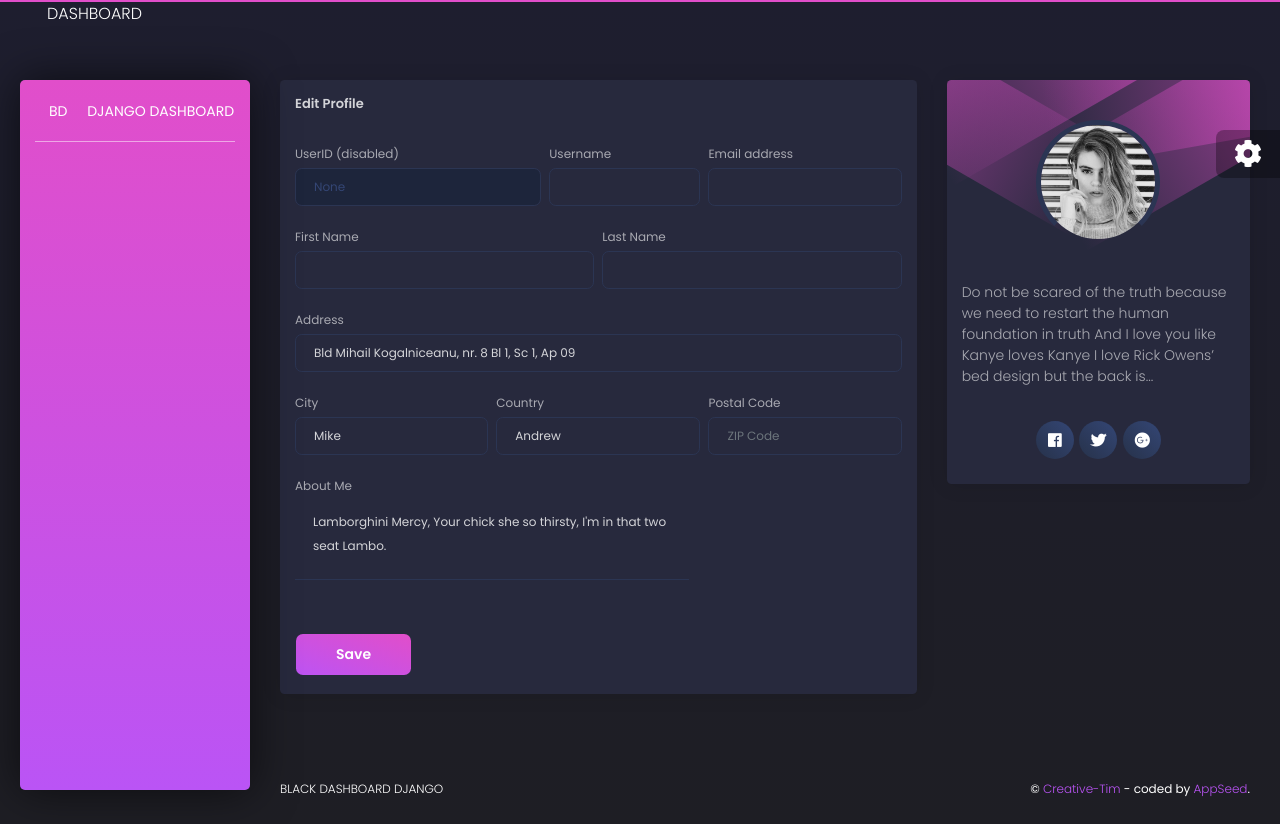
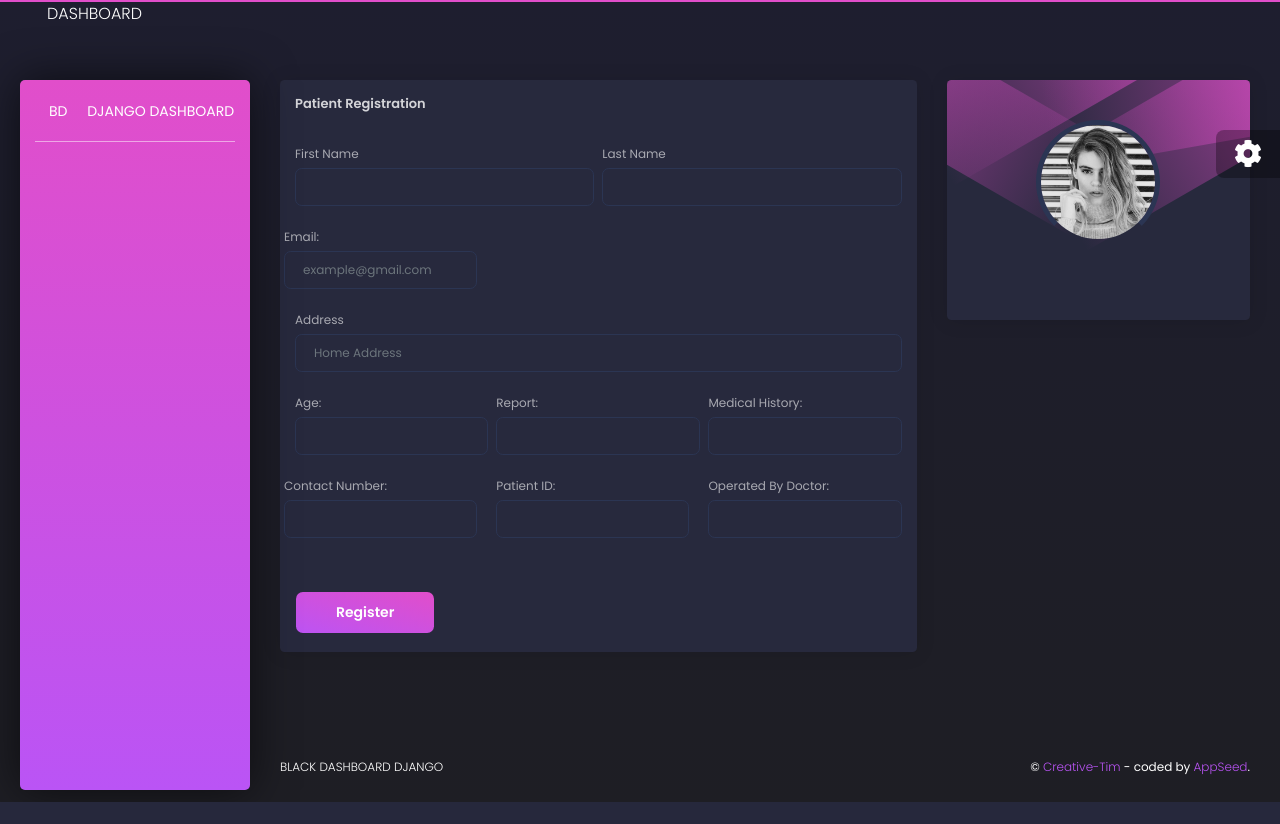
Before and after one commit to sanketmote/UnScriptHackathon, a Django app: template unscript/templates/page-user.html in a window 1280 px wide. After the commit the page ends 802 px from the top, so only its background shows below. Run offline with Django 3.2, Linux system fonts and the light colour scheme; the template is opened without the code that fills it, so the values that code supplies are empty; some libraries are stand-ins or nearby versions.

Commit message:
Update page-user.html

```diff
--- a/unscript/templates/page-user.html
+++ b/unscript/templates/page-user.html
@@ -11,87 +11,97 @@
   <div class="col-md-8">
     <div class="card">
       <div class="card-header">
-        <h5 class="title">Edit Profile</h5>
+        <h5 class="title">Patient Registration</h5>
       </div>
       <div class="card-body">
         <form>
+
           <div class="row">
-            <div class="col-md-5 pr-md-1">
+            <div class="col-md-6 pr-md-1">
               <div class="form-group">
-                <label>UserID (disabled)</label>
-                <input type="text" class="form-control" disabled="" value="{{ request.user.id }}">
+                <label for="fname">First Name</label>
+                <input type="text" name="fname" class="form-control" required>
               </div>
             </div>
-            <div class="col-md-3 px-md-1">
+            <div class="col-md-6 pl-md-1">
               <div class="form-group">
-                <label>Username</label>
-                <input type="text" class="form-control" value="{{ request.user.username }}">
+                <label for="lname">Last Name</label>
+                <input type="text" name="lname" class="form-control" required>
+              </div>
+            </div>
+          </div>
+
+          <div class="row">
+            <div class="col-md-4 pl-md-1">
+              <div class="form-group">
+                <label for="email">Email: </label>
+                <input type="text" class="form-control" placeholder="example@gmail.com" name="email" required>
+              </div>
+            </div>
+          </div>
+
+
+
+          <div class="row">
+            <div class="col-md-12">
+              <div class="form-group">
+                <label>Address</label>
+                <input type="text" class="form-control" placeholder="Home Address">
+              </div>
+            </div>
+          </div>
+
+          <div class="row">
+            <div class="col-md-4 pr-md-1">
+              <div class="form-group">
+                <label for="age">Age: </label>
+                <input type="Number" class="form-control" name="age" required>
+              </div>
+            </div>
+            <div class="col-md-4 px-md-1">
+              <div class="form-group">
+                <label for="remark">Report: </label>
+                <input type="text" class="form-control" name="remark" required>
               </div>
             </div>
             <div class="col-md-4 pl-md-1">
               <div class="form-group">
-                <label for="exampleInputEmail1">Email address</label>
-                <input type="email" class="form-control" value="{{ request.user.email }}">
+                <label for="medicalHistory">Medical History: </label>
+                <input type="text" name="medicalHistory" class="form-control" required>
               </div>
             </div>
           </div>
+
           <div class="row">
-            <div class="col-md-6 pr-md-1">
+            <div class="col-md-4 pl-md-1">
               <div class="form-group">
-                <label>First Name</label>
-                <input type="text" class="form-control">
-              </div>
-            </div>
-            <div class="col-md-6 pl-md-1">
-              <div class="form-group">
-                <label>Last Name</label>
-                <input type="text" class="form-control">
-              </div>
-            </div>
-          </div>
-          <div class="row">
-            <div class="col-md-12">
-              <div class="form-group">
-                <label>Address</label>
-                <input type="text" class="form-control" placeholder="Home Address" value="Bld Mihail Kogalniceanu, nr. 8 Bl 1, Sc 1, Ap 09">
-              </div>
-            </div>
-          </div>
-          <div class="row">
-            <div class="col-md-4 pr-md-1">
-              <div class="form-group">
-                <label>City</label>
-                <input type="text" class="form-control" placeholder="City" value="Mike">
-              </div>
-            </div>
-            <div class="col-md-4 px-md-1">
-              <div class="form-group">
-                <label>Country</label>
-                <input type="text" class="form-control" placeholder="Country" value="Andrew">
+                <label> Contact Number: </label>
+                  <input type="text" name="phone" class="form-control" size="10" required>
               </div>
             </div>
             <div class="col-md-4 pl-md-1">
               <div class="form-group">
-                <label>Postal Code</label>
-                <input type="number" class="form-control" placeholder="ZIP Code">
+                <label for="patientID">Patient ID: </label>
+                <input type="text" class="form-control" name="patientID" required>
+              </div>
+            </div>
+            <div class="col-md-4 pl-md-1">
+              <div class="form-group">
+               <label for="opearatedByDoctor">Operated By Doctor: </label>
+                <input type="text" class="form-control" name="opearatedByDoctor" required>
               </div>
             </div>
           </div>
-          <div class="row">
-            <div class="col-md-8">
-              <div class="form-group">
-                <label>About Me</label>
-                <textarea rows="4" cols="80" class="form-control" placeholder="Here can be your description" value="Mike">Lamborghini Mercy, Your chick she so thirsty, I'm in that two seat Lambo.</textarea>
-              </div>
-            </div>
-          </div>
+
         </form>
       </div>
       <div class="card-footer">
-        <button type="submit" class="btn btn-fill btn-primary">Save</button>
+        <button type="submit" class="btn btn-fill btn-primary">Register</button>
       </div>
     </div>
   </div>
+
+
   <div class="col-md-4">
     <div class="card card-user">
       <div class="card-body">
@@ -112,23 +122,9 @@
             </p>
           </div>
         </p>
-        <div class="card-description">
-          Do not be scared of the truth because we need to restart the human foundation in truth And I love you like Kanye loves Kanye I love Rick Owens’ bed design but the back is...
-        </div>
+
       </div>
-      <div class="card-footer">
-        <div class="button-container">
-          <button href="javascript:void(0)" class="btn btn-icon btn-round btn-facebook">
-            <i class="fab fa-facebook"></i>
-          </button>
-          <button href="javascript:void(0)" class="btn btn-icon btn-round btn-twitter">
-            <i class="fab fa-twitter"></i>
-          </button>
-          <button href="javascript:void(0)" class="btn btn-icon btn-round btn-google">
-            <i class="fab fa-google-plus"></i>
-          </button>
-        </div>
-      </div>
+
     </div>
   </div>
 </div>
```
